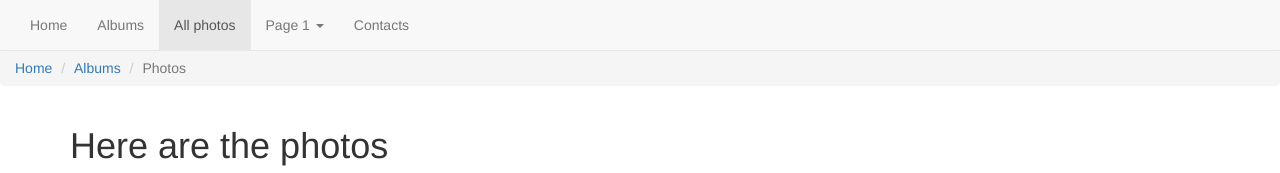
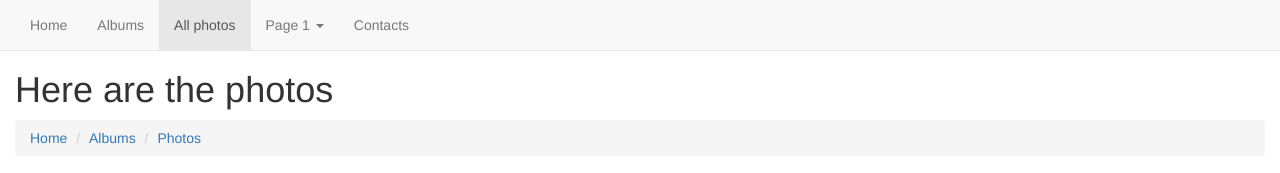
Before and after one commit to far2na/far2na.github.io, a plain HTML site: page photos.html in a window 1280 px wide. Shown: the top 173 px of the page. Drawn offline with Linux system fonts and the light colour scheme.

Commit message:
bread crumbs

```diff
--- a/photos.html
+++ b/photos.html
@@ -44,15 +44,15 @@
   			</div>
   		</div>
   	</nav>
-    <ol class="breadcrumb">
-      <li><a href="./index.html">Home</a></li>
-      <li><a href="./albums.html">Albums</a></li>
-      <li class="active">Photos</li>
-    </ol>
-  	<div class="container">
+  	<div class="container-fluid">
   		<h1>Here are the photos</h1>
+      <ol class="breadcrumb">
+        <li><a href="./index.html">Home</a></li>
+        <li><a href="./albums.html">Albums</a></li>
+        <li class="active"><a href="./photos.html">Photos</a></li>
+      </ol>
       <div class="album text-mute">
-        <div class="container">
+        <div class="container-fluid">
           <div class="row">
             <div class="col-md-3">
               <img class="img-thumbnail" src="./photos/IMG_20170415_201353.jpg" alt="sleepping cat - cover photo for album"/>
```
Also changed, not shown: albums.html (+5 -1 lines), index.html (+4 -1 lines).
